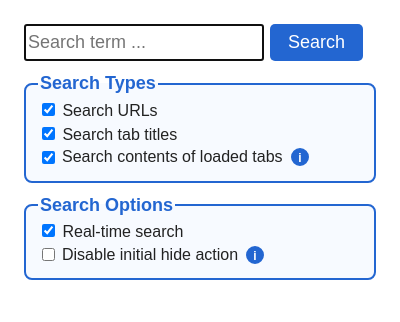
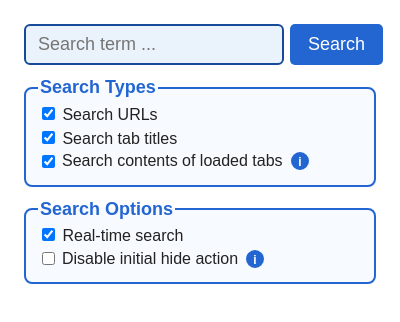
Before and after one commit to Gitoffthelawn/TabSearch, a browser extension: page popup.html in a window 400 px wide. Drawn offline with Linux system fonts and the light colour scheme.

Commit message:
Add some styling to the search text box

```diff
--- a/common.css
+++ b/common.css
@@ -7,6 +7,22 @@
   display: flex;
   gap: 6px;
   margin-bottom: 12px;
+}
+
+/* Style for the search term input box */
+#search {
+  border: 2px solid #2366d1;
+  border-radius: 6px;
+  padding: 8px 12px;
+  font-size: 16px;
+  outline: none;
+  transition: border-color 0.2s;
+  background: #f7faff;
+  color: #1a2a3a;
+}
+#search:focus {
+  border-color: #174a99;
+  background: #eaf2fb;
 }
 .primary-btn {
   background: #2366d1;
```
